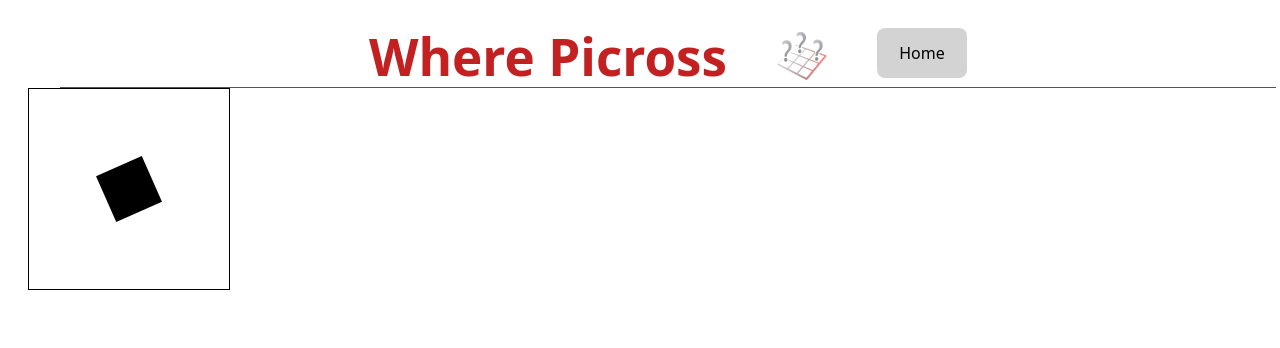
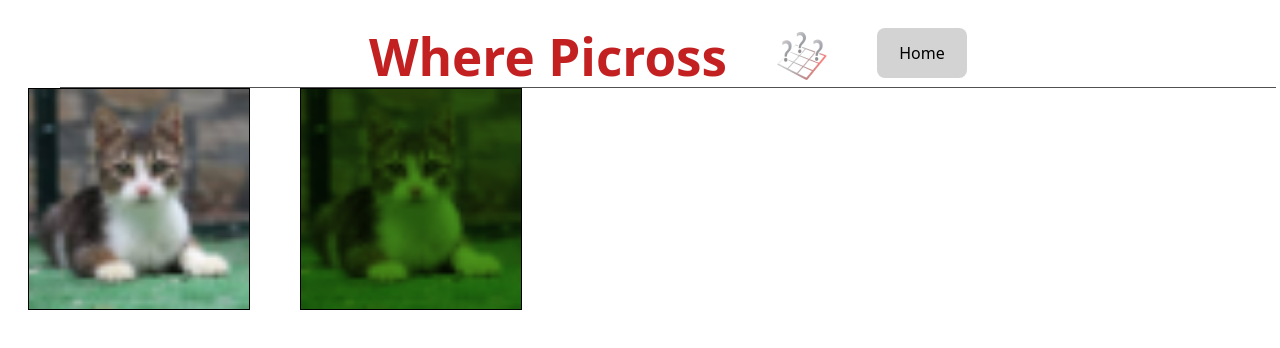
Before and after one commit to Nathroma/where-picross, a React (Vite) app: page / in a window 1280 px wide. Both pictures are taken after a click on the button "Canvas". Shown: the top 348 px of the page. Built offline with nearby package versions, Linux system fonts and the light colour scheme.

Commit message:
wip transform image

```diff
--- a/src/pages/PhotoToPicrossPage/PhotoToPicross.module.scss
+++ b/src/pages/PhotoToPicrossPage/PhotoToPicross.module.scss
@@ -1,7 +1,17 @@
-.test {
-    canvas {
+.canvasDiv {
+    display: flex;
+    flex-direction: row;
+    gap: 50px;
+
+    .squareCanvas {
         width: 200px;
         height: 200px;
         border: 1px solid black;
     }
+
+    .imageCanvas {
+        width: 220px;
+        height: 220px;
+        border: 1px solid black;
     }
+}
--- a/src/pages/PhotoToPicrossPage/PhotoToPicross.tsx
+++ b/src/pages/PhotoToPicrossPage/PhotoToPicross.tsx
@@ -1,39 +1,88 @@
 import { useEffect, useRef } from "react";
 import style from "./PhotoToPicross.module.scss";
 
-const canvasSize: number = 400
-const rectSize = 100
+const canvasSizeSquare: number = 400
+const imageCanvasSize = 50
+
+type Pixel = [number, number, number]
+
+const transformPixel = (pixel: Pixel): Pixel => {
+    return [
+        (0.30*pixel[0]),
+        (0.59*pixel[1]),
+        (0.11*pixel[2])
+    ]
+}
 
 function PhotoToPicross() {
-    const rotationRef = useRef<number>(10)
-    const canvasRef = useRef<HTMLCanvasElement>(null)
+    const canvasImageRef = useRef<HTMLCanvasElement>(null)
+    const canvasGeneratedImageRef = useRef<HTMLCanvasElement>(null)
 
-    const render = (context: CanvasRenderingContext2D) => {
-        context.resetTransform()
-        context.clearRect(0, 0, canvasSize, canvasSize)
-        context.translate(canvasSize/2, canvasSize/2)
-        context.rotate(rotationRef.current)
-        context.fillStyle = "rgb("+((rotationRef.current /1000 ) % 255).toFixed()+", 0, 0)";
-        context.fillRect(-rectSize/2, -rectSize/2, rectSize, rectSize);
+    const renderImage = (ctx: CanvasRenderingContext2D) => {
+        ctx.resetTransform()
+        ctx.clearRect(0, 0, canvasSizeSquare, canvasSizeSquare)
+        const image = new Image();
+        image.src = "src/assets/cat-image.jpg";
+        image.addEventListener("load", () => {
+
+            ctx.drawImage(image, 0, 0, imageCanvasSize, imageCanvasSize);
+            const imageData = ctx.getImageData(0, 0, imageCanvasSize, imageCanvasSize);
+            const pixelCount = imageData.height * imageData.width
+
+            const pixelList: number[][] = []
+            for (let index = 0; index < pixelCount*4; index+= 4) {
+                const red = imageData.data[index]
+                const green = imageData.data[index + 1]
+                const blue = imageData.data[index + 2]
+
+                const pixel: Pixel = [red, green, blue]
+                pixelList.push(transformPixel(pixel))
+            }
+            generate(pixelList)
+        })
+    }
+
+    const generate = (pixelList: number[][]) => {
+        const canvasGenerated = canvasGeneratedImageRef.current
+        if (canvasGenerated !== null) {
+            const context = canvasGenerated.getContext("2d")
+            if (context !== null) {
+                renderNewImage(context, pixelList)
+            }
+        }
+    }
+
+    const renderNewImage = (ctx: CanvasRenderingContext2D, pixelList: number[][]) => {
+        const data = new Uint8ClampedArray(pixelList.length * 4)
+        for (let i = 0; i < pixelList.length; i += 1) {
+            const pixel = pixelList[i]
+            const offset = i * 4
+            data[offset] = pixel[0];
+            data[offset + 1] = pixel[1];
+            data[offset + 2] = pixel[2];
+            data[offset + 3] = 255;
+        }
+        const copiedImageData = new ImageData(data, imageCanvasSize, imageCanvasSize)
+        ctx.resetTransform()
+        ctx.clearRect(0, 0, imageCanvasSize, imageCanvasSize)
+        ctx.putImageData(copiedImageData, 0, 0)
     }
 
     useEffect(() => {
-        const canvas = canvasRef.current
-        const interval = setInterval(() => {
-            rotationRef.current += 0.15
-            if (canvas !== null) {
-                const context = canvas.getContext("2d")
-                if (context !== null) {
-                    render(context)
-                }
+        const canvas = canvasImageRef.current
+        if (canvas !== null) {
+            const context = canvas.getContext("2d")
+            if (context !== null) {
+                renderImage(context)
             }
-        }, 20)
-        return () => clearInterval(interval)
+        }
     }, [])
 
+
     return(
-        <div className={style.test}>
-            <canvas ref={canvasRef} width={canvasSize} height={canvasSize}/>
+        <div className={style.canvasDiv}>
+            <canvas className={style.imageCanvas} ref={canvasImageRef} width={imageCanvasSize} height={imageCanvasSize}/>
+            <canvas className={style.imageCanvas} ref={canvasGeneratedImageRef} width={imageCanvasSize} height={imageCanvasSize}/>
         </div>
     )
 }
```
Also changed, not shown: src/assets/cat-image.jpg (added).
